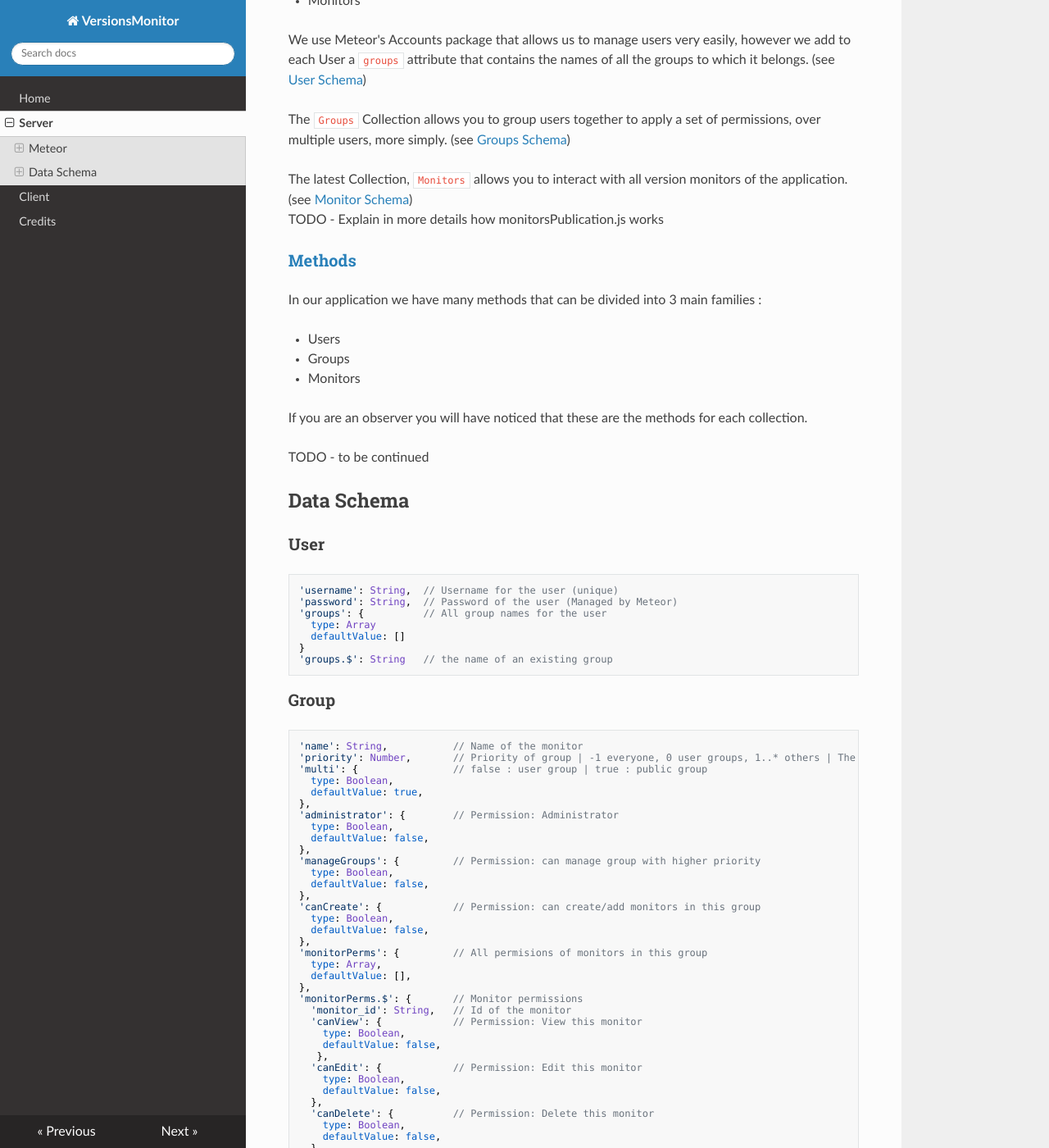
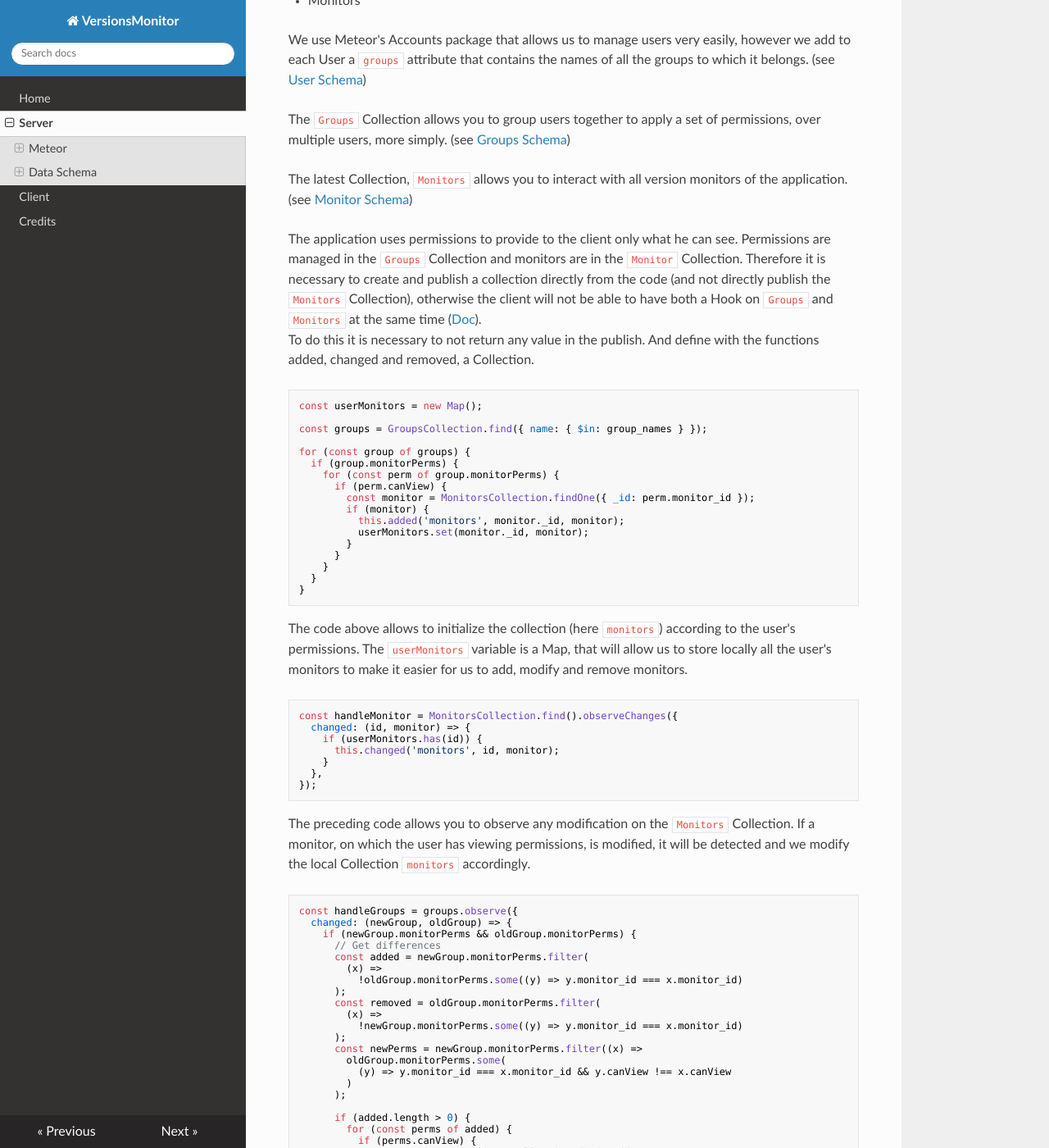
Before and after one commit to LenhardErwan/VersionsMonitor, an MkDocs documentation site: the page built from docs/server.md, in a window 1280 px wide and 1400 px high, scrolled down 493 px. Shown: the whole window at 82% size. Built offline with MkDocs 1.6.1, drawn with Linux system fonts in a browser that asks for light colours; nearby versions of some CDN libraries; some of the changed text lies outside the part shown.

Commit message:
doc: Finish server publish/subscribe

````diff
--- a/docs/server.md
+++ b/docs/server.md
@@ -12,12 +12,123 @@ In our application we use 3 different Collections :
 - Groups
 - Monitors
 
-We use Meteor's Accounts package that allows us to manage users very easily, however we add to each User a `groups` attribute that contains the names of all the groups to which it belongs. (see [User Schema](/data_schema/#user))
+We use Meteor's Accounts package that allows us to manage users very easily, however we add to each User a `groups` attribute that contains the names of all the groups to which it belongs. (see [User Schema](#user))
 
-The `Groups` Collection allows you to group users together to apply a set of permissions, over multiple users, more simply. (see [Groups Schema](/data_schema/#groups))
+The `Groups` Collection allows you to group users together to apply a set of permissions, over multiple users, more simply. (see [Groups Schema](#group))
 
-The latest Collection, `Monitors` allows you to interact with all version monitors of the application. (see [Monitor Schema](/data_schema/#monitors))
-TODO - Explain in more details how monitorsPublication.js works
+The latest Collection, `Monitors` allows you to interact with all version monitors of the application. (see [Monitor Schema](#monitor))
+
+The application uses permissions to provide to the client only what he can see. Permissions are managed in the `Groups` Collection and monitors are in the `Monitor` Collection. Therefore it is necessary to create and publish a collection directly from the code (and not directly publish the `Monitors` Collection), otherwise the client will not be able to have both a Hook on `Groups` and `Monitors` at the same time ([Doc](https://docs.meteor.com/api/pubsub.html#Meteor-publish)).
+To do this it is necessary to not return any value in the publish. And define with the functions added, changed and removed, a Collection.
+
+```js
+const userMonitors = new Map();
+
+const groups = GroupsCollection.find({ name: { $in: group_names } });
+
+for (const group of groups) {
+  if (group.monitorPerms) {
+    for (const perm of group.monitorPerms) {
+      if (perm.canView) {
+        const monitor = MonitorsCollection.findOne({ _id: perm.monitor_id });
+        if (monitor) {
+          this.added('monitors', monitor._id, monitor);
+          userMonitors.set(monitor._id, monitor);
+        }
+      }
+    }
+  }
+}
+```
+
+The code above allows to initialize the collection (here `monitors`) according to the user's permissions. The `userMonitors` variable is a Map, that will allow us to store locally all the user's monitors to make it easier for us to add, modify and remove monitors.
+
+```js
+const handleMonitor = MonitorsCollection.find().observeChanges({
+  changed: (id, monitor) => {
+    if (userMonitors.has(id)) {
+      this.changed('monitors', id, monitor);
+    }
+  },
+});
+```
+
+The preceding code allows you to observe any modification on the `Monitors` Collection. If a monitor, on which the user has viewing permissions, is modified, it will be detected and we modify the local Collection `monitors` accordingly.
+
+```js
+const handleGroups = groups.observe({
+  changed: (newGroup, oldGroup) => {
+    if (newGroup.monitorPerms && oldGroup.monitorPerms) {
+      // Get differences
+      const added = newGroup.monitorPerms.filter(
+        (x) =>
+          !oldGroup.monitorPerms.some((y) => y.monitor_id === x.monitor_id)
+      );
+      const removed = oldGroup.monitorPerms.filter(
+        (x) =>
+          !newGroup.monitorPerms.some((y) => y.monitor_id === x.monitor_id)
+      );
+      const newPerms = newGroup.monitorPerms.filter((x) =>
+        oldGroup.monitorPerms.some(
+          (y) => y.monitor_id === x.monitor_id && y.canView !== x.canView
+        )
+      );
+
+      if (added.length > 0) {
+        for (const perms of added) {
+          if (perms.canView) {
+            const monitor = MonitorsCollection.findOne({
+              _id: perms.monitor_id,
+            });
+            if (monitor) {
+              this.added('monitors', monitor._id, monitor);
+              userMonitors.set(monitor._id, monitor);
+            }
+          }
+        }
+      }
+      if (removed.length > 0) {
+        for (const perms of removed) {
+          this.removed('monitors', perms.monitor_id);
+          userMonitors.delete(perms.monitor_id);
+        }
+      }
+      if (newPerms.length > 0) {
+        for (const perms of newPerms) {
+          if (perms.canView) {
+            const monitor = MonitorsCollection.findOne({
+              _id: perms.monitor_id,
+            });
+            if (monitor) {
+              this.added('monitors', monitor._id, monitor);
+              userMonitors.set(monitor._id, monitor);
+            }
+          } else {
+            this.removed('monitors', perms.monitor_id);
+            userMonitors.delete(perms.monitor_id);
+          }
+        }
+      }
+    }
+  },
+});
+```
+
+Here it is the same but for the `Groups` Collection. We just have to get the added, modified and removed differently because the permissions are within a list.
+
+```js
+this.ready();
+this.onStop(() => {
+  handleGroups.stop();
+  handleMonitor.stop();
+});
+```
+
+This last code snippet simply allows to tell that the Local Collection is ready and that in case of a stop of the subscribe, we stop looking at the modifications on the Collections.
+
+And voilà, we have created a 'Monitors' Collection that adapts to the user's rights.
+
+---
 
 ### [Methods](https://docs.meteor.com/api/methods.html)
 
@@ -30,6 +141,8 @@ In our application we have many methods that can be divided into 3 main families
 If you are an observer you will have noticed that these are the methods for each collection.
 
 TODO - to be continued
+
+---
 
 ## Data Schema
 
````
